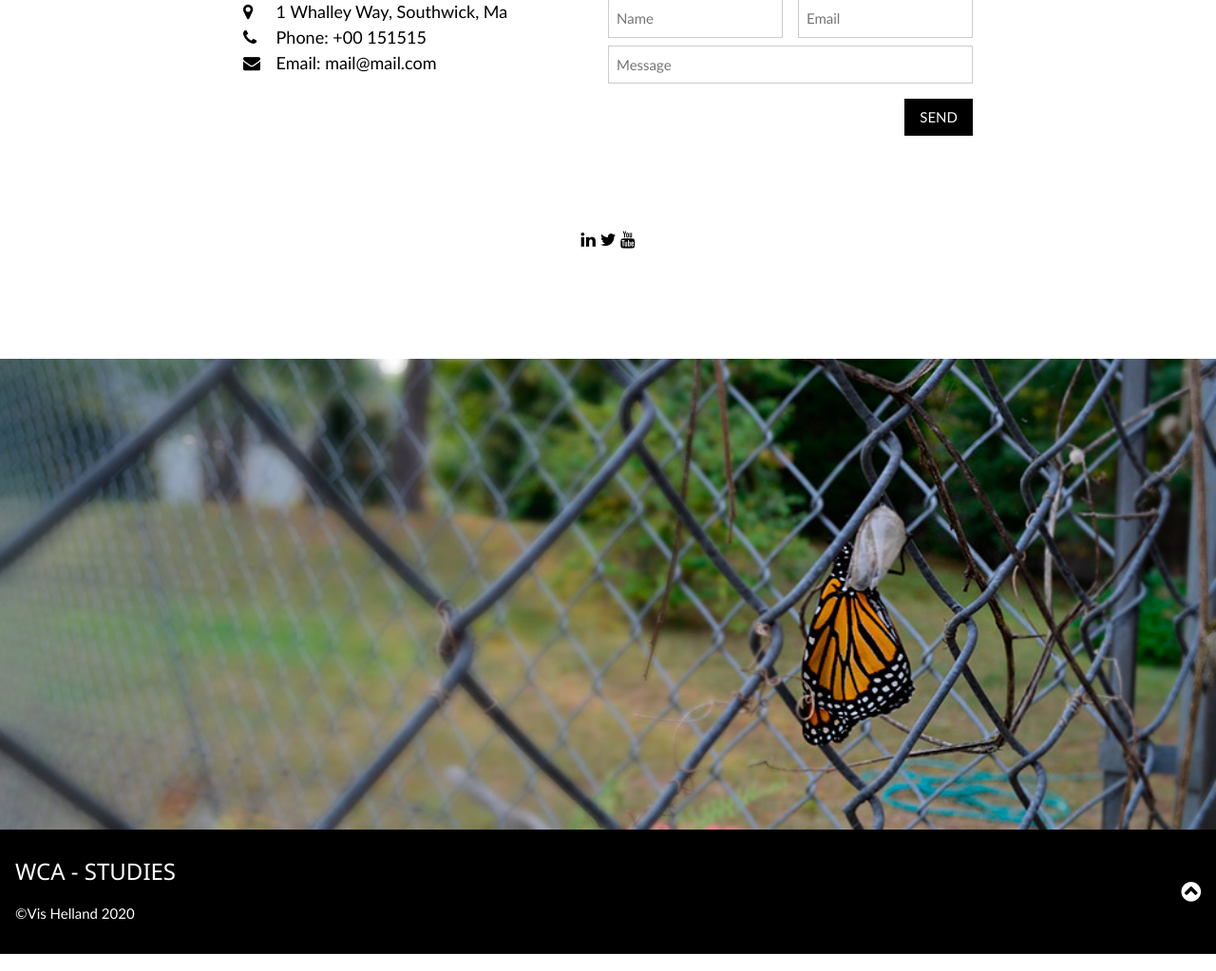
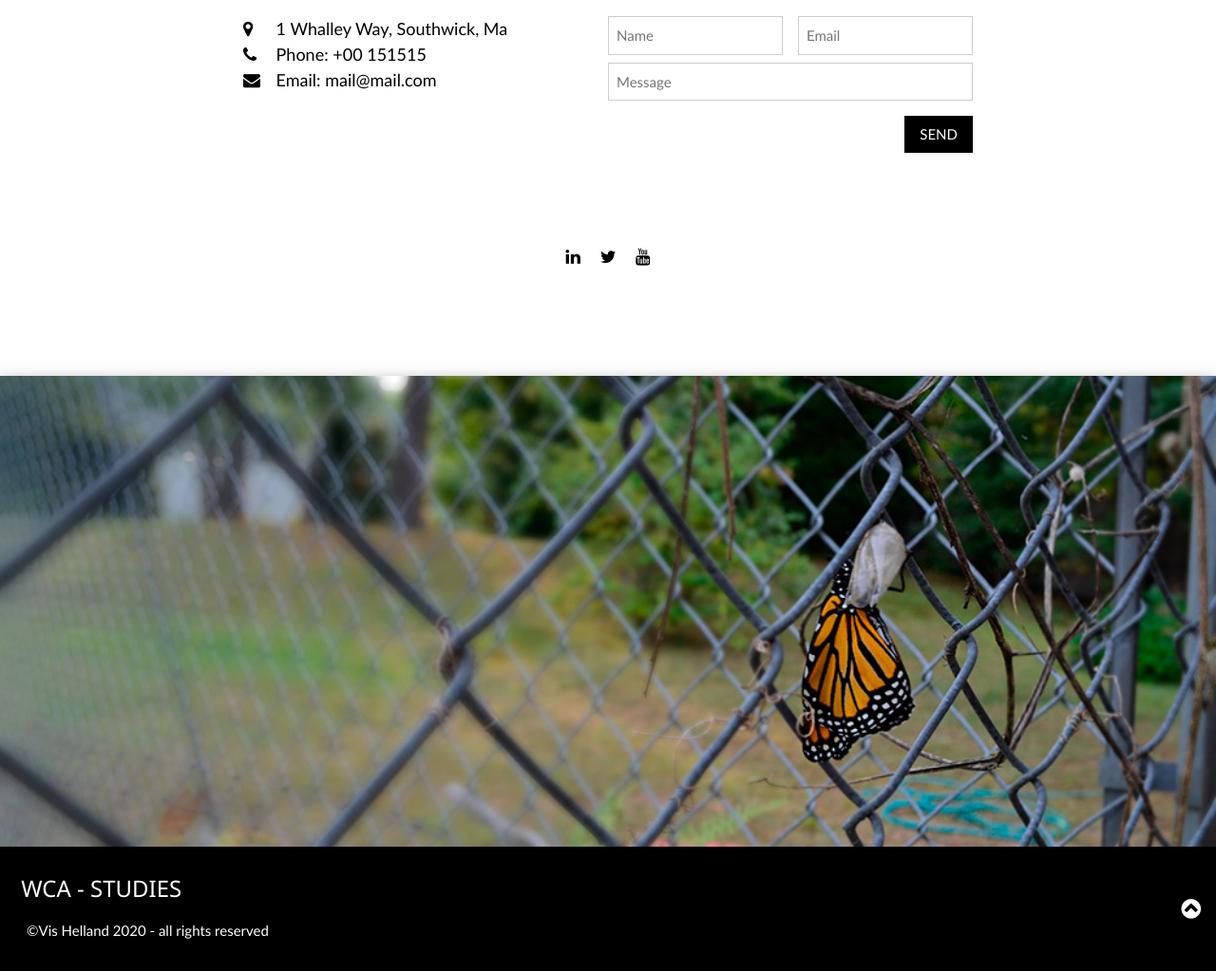
Before and after one commit to Infipsyche/VPS, a PHP site: page / in a window 1280 px wide, after a click on "LOAD MORE". Shown: the part 4403-5426 px from the top of the page at 95% size. Run offline with PHP 8.4, Linux system fonts and the light colour scheme.

Commit message:
Add files via upload

```diff
--- a/index.php
+++ b/index.php
@@ -12,6 +12,8 @@
   body {font-family: "Lato", sans-serif}
   .mySlides {display: none}
  </style>
+ <style type="text/css">
+p {text-indent: 12px;}</style>
  <body class="w3-light-grey">
 
 <!-- Navbar -->
@@ -54,7 +56,7 @@
     <img src="img/bkg2.jpg" style="width:100%">
     <div class="w3-display-bottommiddle w3-container w3-text-white w3-padding-32 w3-hide-small">
       <h3>In the swing</h3>
-      <p><b>Hang in there.</b></p>
+      <p><b>Hang in there</b></p>
     </div>
   </div>
   <div class="mySlides w3-display-container w3-center w3-card-4">
@@ -69,8 +71,8 @@
   <!-- The Plan Section -->
   <div class="w3-container w3-content w3-center w3-padding-64" style="max-width:800px" id="plan">
     <h2 class="w3-wide">THE PLAN</h2>
-    <p class="w3-opacity"><i>Work from Home</i></p>
-    <p class="w3-justify">	The STUDIES Program (Skills To learn Until the Depot Is Essentially Started) was  formed to best utilize the downtime caused by the COVID-19 pandemic and specifically the closure of the TJX Depot due to TJX’s worldwide closure of stores. It was the goal of the STUDIES Program to enhance the skills of all STUDIES members to make a more productive workforce when the Depot resumed normal operations. Membrers were asked to select a program project for approval by WCA that we the members, would work on potetially for 1 - 2 months.</p>
+    <p class="w3-opacity"><i>Work from Home </i>&nbsp;</p>
+    <p class="w3-justify" "text indent" >	The STUDIES Program (Skills To learn Until the Depot Is Essentially Started) was  formed to best utilize the downtime caused by the COVID-19 pandemic and specifically the closure of the TJX Depot due to TJX’s worldwide closure of stores. It was the goal of the STUDIES Program to enhance the skills of all STUDIES members to make a more productive workforce when the Depot resumed normal operations. Membrers were asked to select a program project for approval by WCA that we the members, would work on potetially for 1 - 2 months.</p>
     <p class="w3-justify">Prior to starting our individual Projects, all STUDIES members were requested to take
        on-line tutorials and courses for Microsoft Office modules which would be
     utilized as part of the STUDIES Program. First, members setup Microsoft Teams on their home computers and familiarized themselves with that and then took tutorials for Microsoft OneNote. Next we began our new relationship with GoSkills website to begin online tutorials for Microsoft Word, Exel and PowerPoint. During this time we prepared a &quot;statement of work&quot; document (SOW) that was to be the proposal for our chosen, individual project. </p>
@@ -117,25 +119,25 @@
              <div class="w3-row-padding w3-center w3-section">
               <div class="w3-row w3-margin-bottom"><hr>
               <div class="w3-col l2 m3">
-                <img src="img/cvn.jpg" class="w3-round" style="width:130px;"></div>
+                <img src="img/cvn.jpg" class="w3-circle w3-margin-right w3-card-4" style="width:130px;"></div>
               <div class="w3-col l10 m9">
-                <h4>STUDIES Preliminary - <span class="w3-opacity w3-medium">April</span></h4>
+                <h4>STUDIES Preliminary - <span class="w3-opacity w3-medium">April</span>&nbsp;</h4>
                   <p class="w3-justify"> Well, there's always obstacles, and yet, I don't believe I've experienced a challenge here quite like 2020's Covid-19 pandemic. It was in response to this threat that the STUDIES Program was launched. Prior to beginning STUDIES,  employees continued to work onsite to wrap up what needed to be done before joining in on the 'stay at home' order.</p>
               </div>
             </div>
              <div class="w3-row w3-margin-bottom">
-               <div class="w3-col l2 m3"><img src="img/coding_2b.jpg" class="w3-round" style="width:130px;"></div>
+               <div class="w3-col l2 m3"><img src="img/coding_2b.jpg" class="w3-circle w3-margin-right w3-card-4" style="width:130px;"></div>
                <div class="w3-col l10 m9">
-                 <h4>STUDIES Process - <span class="w3-opacity w3-medium">April - May</span></h4>
+                 <h4>STUDIES Process - <span class="w3-opacity w3-medium">April - May</span>&nbsp;</h4>
                  <p class="w3-justify"> I began working from home on 4/20/2020. Like all studies members, I was to learn Microsoft Teams and install it on my PC for an improved interaction with WCA during the 'work from home' period. Next we completed tutorials for MS OneNote, Excel, Word and PowerPoint. On 4/30/2020  SOWs were submitted  for approval. On 5/1/2020 I began immersive studies for my proposed project. On 5/14/2020 I began cooking up the idea for a website to be presented.</p>
                </div>
             </div>
             <div class="w3-row w3-margin-bottom">
               <div class="w3-col l2 m3">
-                <img src="img/inf.jpg" class="w3-round" style="width:130px;">
+                <img src="img/inf.jpg" class="w3-circle w3-margin-right w3-card-4" style="width:130px;">
               </div>
                <div class="w3-col l10 m9">
-                <h4>STUDIES Products -  <span class="w3-opacity w3-medium">mid - May</span></h4>
+                <h4>STUDIES Products -  <span class="w3-opacity w3-medium">mid - May</span>&nbsp;</h4>
                 <p class="w3-justify"> So, this is a product in progress. It is what I have to show so far. Creating a website can truly be a multi-layered venture. This site was designed to have  cohesion and balance while considering the necessity for sites that are coded to be flexible and work better on handheld devices. Like many website this is a project in process with more content to add adjusments to make and much more to learn about.</p>
               </div>
   			 </div>
@@ -179,22 +181,22 @@ While you have been looking at my work this whole time, here's  some of what goe
             <div class="w3-col m3"><img src="img/wah1.jpg" style="width:98%" onclick="onClick(this)" class="w3-hover-opacity" alt="Juggling elements of this website in the great and powerful Photoshop (and friends)"></div>
             <div class="w3-col m3"><img src="img/wfh.jpg" style="width:98%" onclick="onClick(this)" class="w3-hover-opacity" alt="Daily studies scene."></div>
             <div class="w3-col m3"><img src="img/wfh_2.jpg" style="width:98%" onclick="onClick(this)" class="w3-hover-opacity" alt="Sending my code to the webserver"></div>
-            <div class="w3-col m3"><img src="img/coding_2.jpg" style="width:98%" onclick="onClick(this)" class="w3-hover-opacity" alt="Empty ghost train"></div>
+            <div class="w3-col m3"><img src="img/wfh_3.jpg" style="width:98%" onclick="onClick(this)" class="w3-hover-opacity" alt="Re-send yet another update to the index page!"></div>
           </div>
           <div class="w3-row-padding w3-center w3-section">
+            <div class="w3-col m3"><img src="img/Coding_1.jpg" style="width:98%" onclick="onClick(this)" class="w3-hover-opacity" alt="A daunting task at first"></div>
+            <div class="w3-col m3"><img src="img/certs.jpg" style="width:98%" onclick="onClick(this)" class="w3-hover-opacity" alt="I've been real busy."></div>
             <div class="w3-col m3"><img src="img/coding_2.jpg" style="width:98%" onclick="onClick(this)" class="w3-hover-opacity" alt="Empty ghost train"></div>
-            <div class="w3-col m3"><img src="img/certs.jpg" style="width:98%" onclick="onClick(this)" class="w3-hover-opacity" alt="I've been real busy."></div>
-            <div class="w3-col m3"><img src="img/Coding_1.jpg" style="width:98%" onclick="onClick(this)" class="w3-hover-opacity" alt="Empty ghost train"></div>
             <div class="w3-col m3 w3-margin-bottom"><img src="img/inf_2.jpg" style="width:98%" onclick="onClick(this)" class="w3-hover-opacity" alt="An Aproach to the tasks at hand."></div>
           </div>
                     <div id="demo3" style="display:">
                       <div class="w3-row-padding w3-center w3-section">
             <div class="w3-col m6 w3-large">
-              <p class="w3-justify">So this is what I've been up to at the <em>shop away from the shop</em>. </br>
-               This code you are looking at (displayed as content in your browser) currently resides on one of those free use servers for developers to test their web work etc. I do expect that the page won't be too fast, however I've tried to optimize things like we used to have to do in the the days of dial-up. Additionally, I'm not sure what kind of backend features they (heroku) have in place so I have set up things the message input fields in the contact page. Thanks for checking this out!</br>~V</p>
+              <p class="w3-justify"> So this is what I've been up to at the <em> shop away from the shop </em>. </p>
+              <p class="w3-justify">This code you are looking at (displayed as content in your browser) currently resides on one of those free use servers for developers to test their web work etc. I don't expect that the page will be too fast, however I've tried to optimize things like we used to have to do in the the days of dial-up. Additionally, I'm not sure what kind of backend features they (heroku) have in place so I have yet to set up things like the message input fields in the contact page. Thanks for checking this out! </br> ~V </p>
             </div>
             <div class="w3-col m6 w3-large">
-            <div class="w3-col m12"><img src="img/wfh_2.jpg" style="width:100%" onclick="onClick(this)" class="w3-hover-opacity" alt="Sending my code to the webserver"></div></div>
+            <div class="w3-col m12"><img src="img/studies_mask.jpg" style="width:100%" onclick="onClick(this)" class="w3-hover-opacity" alt="Adapt And Overcome."></div></div>
           </div>
 	</div>
 </div>
@@ -239,7 +241,7 @@ While you have been looking at my work this whole time, here's  some of what goe
   <!-- The Contact Section -->
   <div class="w3-container w3-content w3-padding-64" style="max-width:800px" id="contact">
     <h2 class="w3-wide w3-center">CONTACT</h2>
-    <p class="w3-opacity w3-center"><i>Drop a note!</i></p>
+    <p class="w3-opacity w3-center"><i>Drop a note!</i>&nbsp;</p>
     <div class="w3-row w3-padding-32">
       <div class="w3-col m6 w3-large w3-margin-bottom">
         <i class="fa fa-map-marker" style="width:30px"></i> 1 Whalley Way, Southwick, Ma<br>
@@ -262,9 +264,9 @@ While you have been looking at my work this whole time, here's  some of what goe
       </div>
     </div>
     <div class="w3-row w3-padding-32"><div class="w3-large w3 w3-center w3-section">
-   		<a href="https://linkedin.com/company/whalley-computer-associates-inc/" target="_blank"><i class="fa fa-linkedin w3-hover-opacity"></i></a>
+   		<a href="https://linkedin.com/company/whalley-computer-associates-inc/" target="_blank"><i class="fa fa-linkedin w3-hover-opacity w3-margin-right"></i></a>
         <a href="https://twitter.com/wcabiz" target="_blank"><i class="fa fa-twitter w3-hover-opacity"></i></a>
-    	<a href="https://www.youtube.com/channel/UCU2zvcVGXI_CGVqaZH-fi4w" target="_blank"><i class="fa fa-youtube w3-hover-opacity"></i></a>
+    	<a href="https://www.youtube.com/channel/UCU2zvcVGXI_CGVqaZH-fi4w" target="_blank"><i class="fa fa-youtube w3-hover-opacity w3-margin-left"></i></a>
   	</div>
 </div>
 
@@ -272,17 +274,17 @@ While you have been looking at my work this whole time, here's  some of what goe
 </div>
 
 <!-- Image of location/map -->
-<img src="img/bkg4.jpg" class="w3-image w3-greyscale-0" style="width:100%">
+<img src="img/bkg4.jpg" class="w3-image w3-card-4" style="width:100%">
 <!-- Footer -->
 <footer class="w3-container w3-black w3-padding-16">
-  <h3>WCA - STUDIES</h3>
+  <h3>&nbsp;WCA - STUDIES</h3>
 
   <div style="position:relative;bottom:25px;" class="w3-tooltip w3-right">
     <span class="w3-text w3-theme-light w3-padding">Go To Top</span>&nbsp;
     <a class="w3-text-white" href="#"><span class="w3-xlarge">
     <i class="fa fa-chevron-circle-up"></i></span></a>
   </div>
-  <p> &copy;Vis Helland 2020</p>
+  <p>&copy;Vis Helland 2020 - all rights reserved</p>
 </footer>
 <!-- End footer -->
 <script>
```
